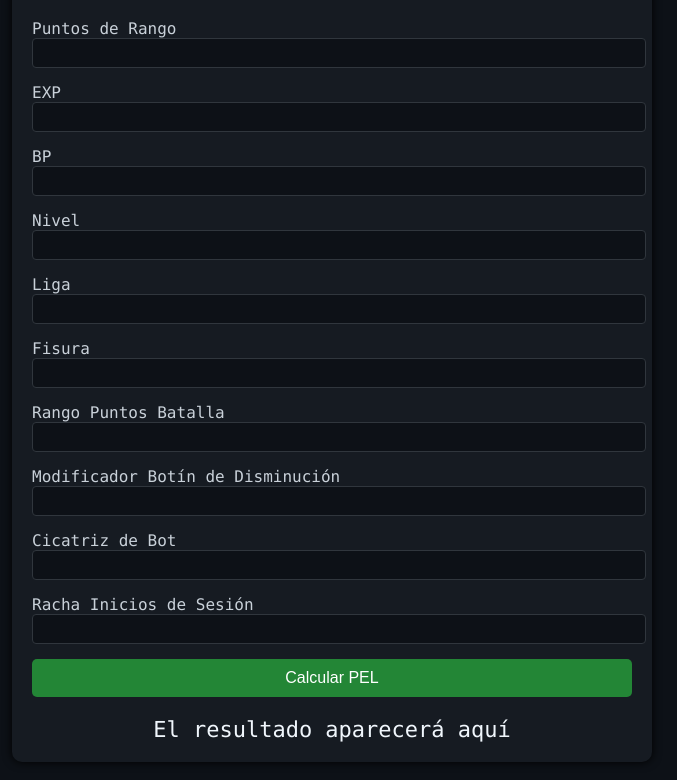
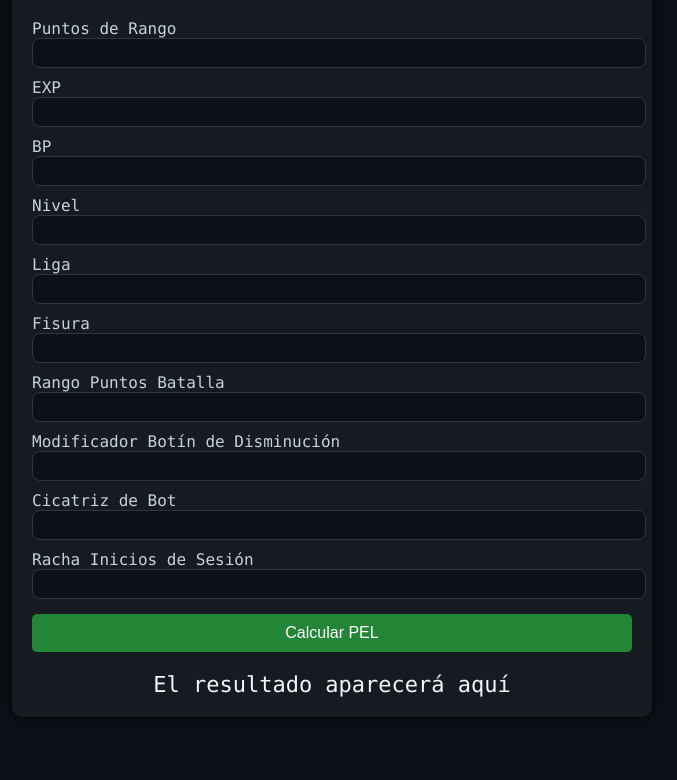
Before and after one commit to Vanzelth/allforwar.github.io, a plain HTML site: page calculadorapel.html in a window 1280 px wide. Shown: the part 110-890 px from the top of the page, without its empty margins (308-985 px from the left). After the commit the page ends 855 px from the top, so only its background shows below. Drawn offline with Linux system fonts and the light colour scheme.

Commit message:
Update calculadorapel.html

```diff
--- a/calculadorapel.html
+++ b/calculadorapel.html
@@ -25,7 +25,7 @@
     }
     label {
       display: block;
-      margin-top: 15px;
+      margin-top: 10px;
     }
     input {
       width: 100%;
@@ -33,7 +33,7 @@
       background: #0d1117;
       color: #fff;
       border: 1px solid #30363d;
-      border-radius: 4px;
+      border-radius: 8px;
       font-size: 14px;
     }
     button {
```
